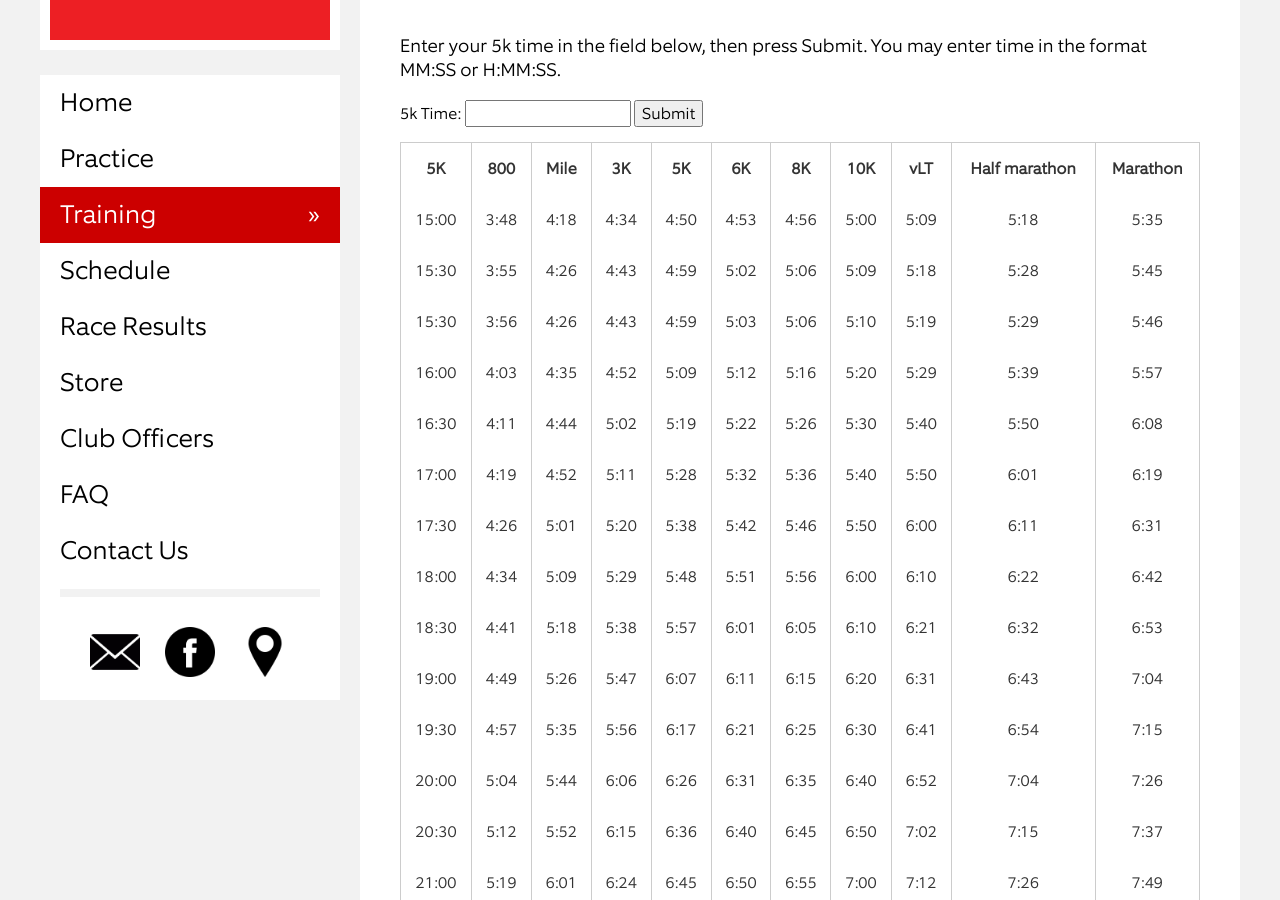
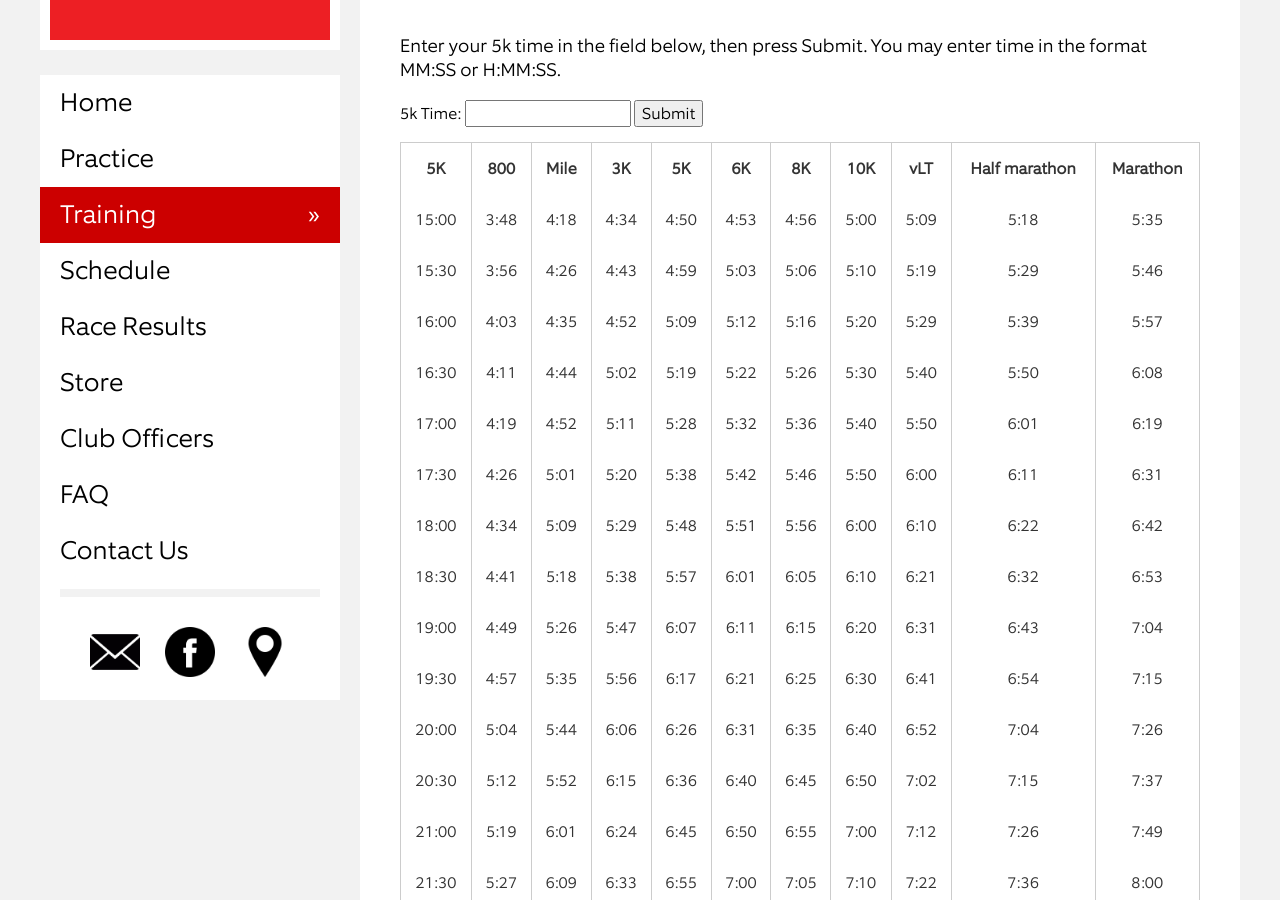
Before and after one commit to ncsuclubrunning/ncsuclubrunning.github.io, a Jekyll site: the page built from training/index.html, in a window 1280 px wide and 900 px high, scrolled down 428 px. Built offline with Jekyll 4.4.1, drawn with Linux system fonts in a browser that asks for light colours.

Commit message:
remove duplicate row
there was an additional row for 15:00 that also contained 15:30

```diff
--- a/training/index.html
+++ b/training/index.html
@@ -25,8 +25,8 @@ custom_js:
         <th>5K</th><th>800</th><th>Mile</th><th>3K</th><th>5K</th><th>6K</th><th>8K</th><th>10K</th><th>vLT</th><th>Half marathon</th><th>Marathon</th>
     </tr>
     <tr>
-        <td>15:00</td><td>3:48</td><td>4:18</td><td>4:34</td><td>4:50</td><td>4:53</td><td>4:56</td><td>5:00</td><td>5:09</td><td>5:18</td><td>5:35</td></tr><td>15:30</td><td>3:55</td><td>4:26</td><td>4:43</td><td>4:59</td><td>5:02</td><td>5:06</td><td>5:09</td><td>5:18</td><td>5:28</td><td>5:45</td>
-    </tr>
+        <td>15:00</td><td>3:48</td><td>4:18</td><td>4:34</td><td>4:50</td><td>4:53</td><td>4:56</td><td>5:00</td><td>5:09</td><td>5:18</td><td>5:35</td>
+     </tr>
     <tr>
         <td>15:30</td><td>3:56</td><td>4:26</td><td>4:43</td><td>4:59</td><td>5:03</td><td>5:06</td><td>5:10</td><td>5:19</td><td>5:29</td><td>5:46</td>
     </tr>
```
